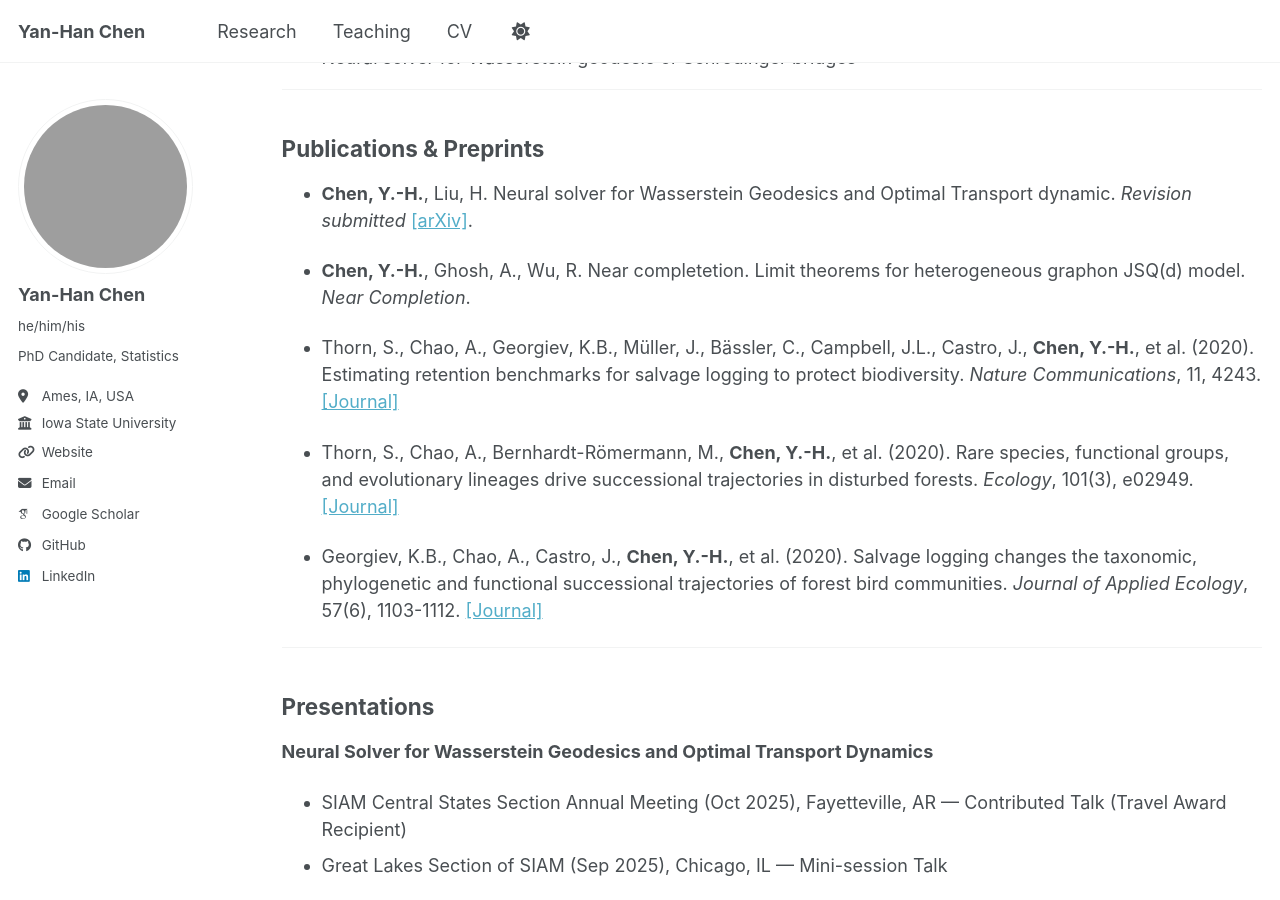
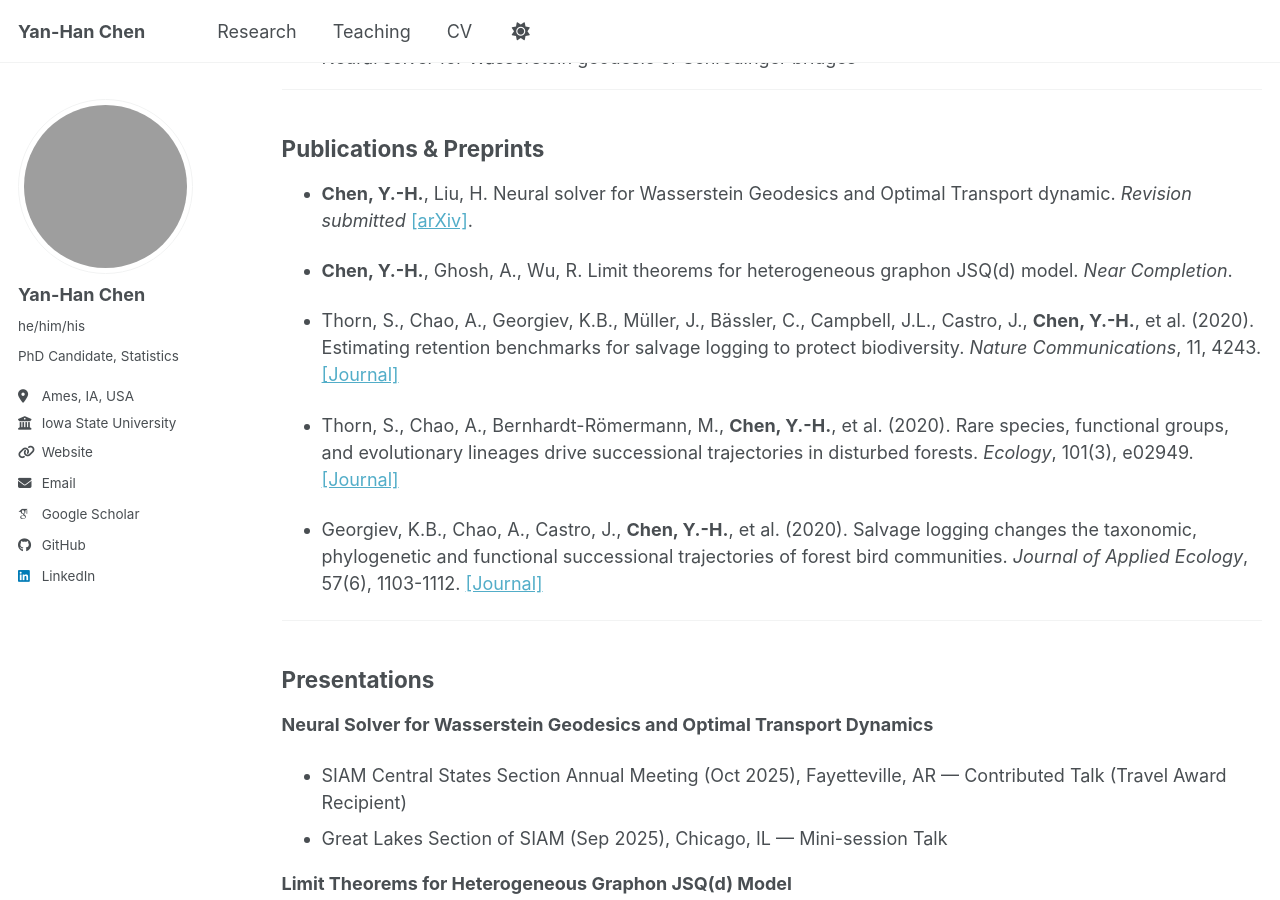
Before and after one commit to YanHanChen/YanHanChen.github.io, a Jekyll site: the page built from _pages/publications.md, in a window 1280 px wide and 900 px high, scrolled down 314 px. Built offline with Jekyll 4.4.1, drawn with Linux system fonts in a browser that asks for light colours; some web fonts are replaced; a script bundle is joined from its source files by our own code; library files that are not in the unit come from our copies; our own code applies the rules of GitHub Pages for plain Markdown files.

Commit message:
Fix publications

```diff
--- a/_pages/publications.md
+++ b/_pages/publications.md
@@ -49,7 +49,7 @@
 
 - **Chen, Y.-H.**, Liu, H. Neural solver for Wasserstein Geodesics and Optimal Transport dynamic. *Revision submitted* [[arXiv]](https://arxiv.org/abs/2602.22003).
 
-- **Chen, Y.-H.**, Ghosh, A., Wu, R. Near completetion. Limit theorems for heterogeneous graphon JSQ(d) model. *Near Completion*.
+- **Chen, Y.-H.**, Ghosh, A., Wu, R. Limit theorems for heterogeneous graphon JSQ(d) model. *Near Completion*.
 
 - Thorn, S., Chao, A., Georgiev, K.B., Müller, J., Bässler, C., Campbell, J.L., Castro, J., **Chen, Y.-H.**, et al. (2020). Estimating retention benchmarks for salvage logging to protect biodiversity. *Nature Communications*, 11, 4243. [[Journal]](https://www.nature.com/articles/s41467-020-18612-4)
 
```
